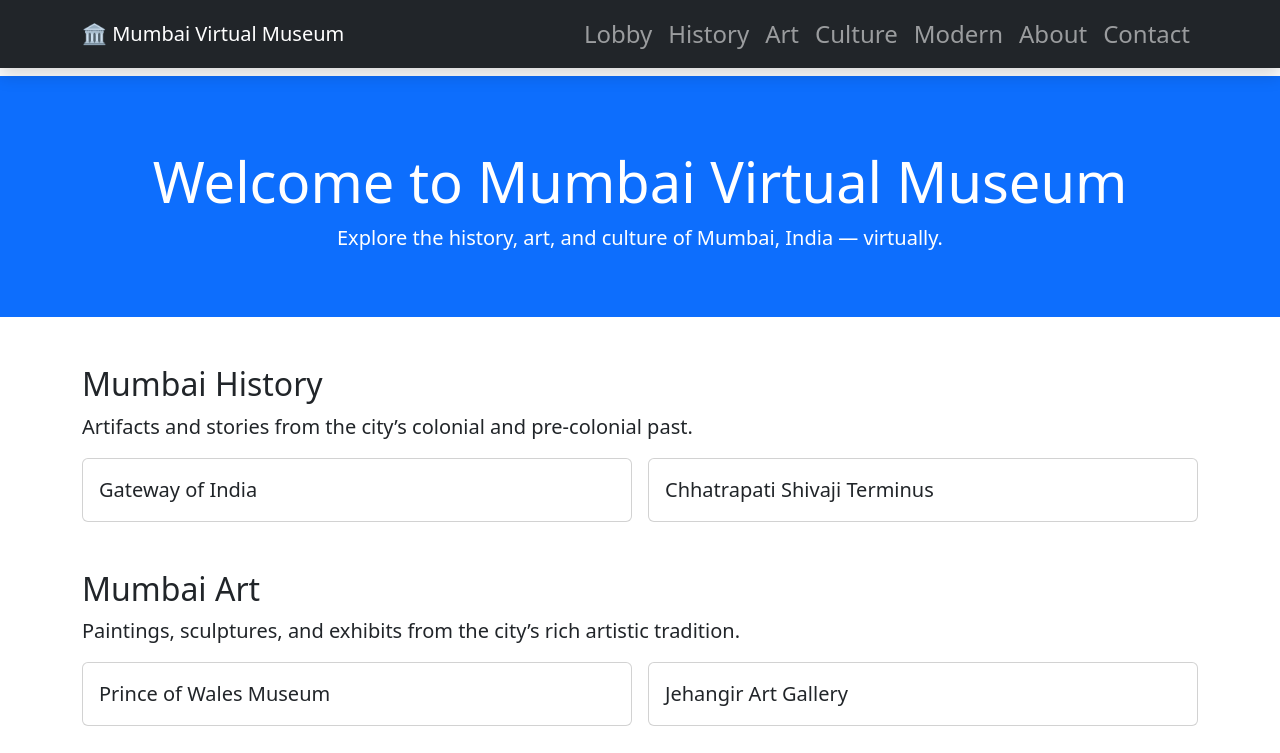
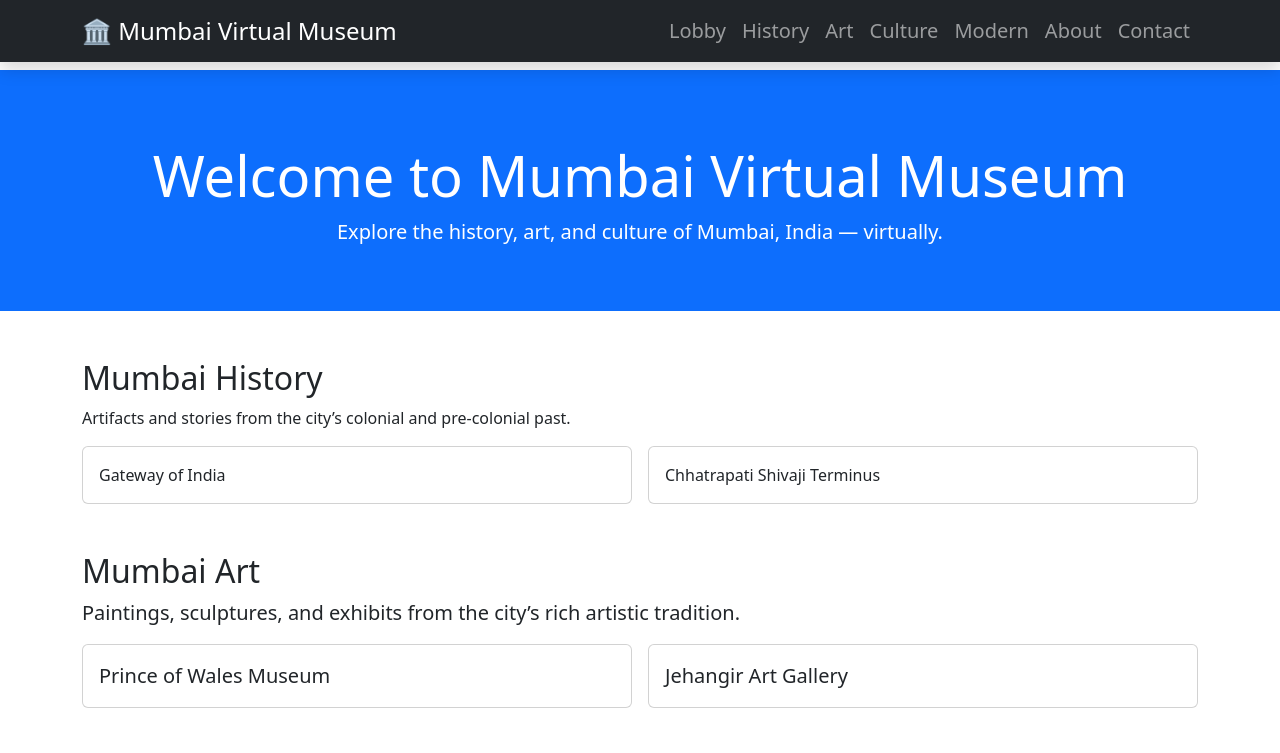
Before and after one commit to miteshsheth25/Mumbai_Virtual_Museum, a plain HTML site: page index.html in a window 1280 px wide. Shown: the top 753 px of the page. Drawn offline with nearby package versions, Linux system fonts and the light colour scheme.

Commit message:
Update index.html

```diff
--- a/index.html
+++ b/index.html
@@ -12,13 +12,13 @@
   <!-- Navbar -->
   <nav class="navbar navbar-expand-lg navbar-dark bg-dark sticky-top shadow ">
     <div class="container ">
-      <a class="navbar-brand d-flex align-items-center " href="#">
+      <a class="navbar-brand d-flex align-items-center fs-4" href="#">
         <span> 🏛️ Mumbai Virtual Museum</span>
       </a>
       <button class="navbar-toggler" type="button" data-bs-toggle="collapse" data-bs-target="#navbarNav">
         <span class="navbar-toggler-icon"></span>
       </button>
-      <div class="collapse navbar-collapse fs-4" id="navbarNav">
+      <div class="collapse navbar-collapse fs-5" id="navbarNav">
         <ul class="navbar-nav ms-auto mb-2 mb-lg-0">
           <li class="nav-item"><a class="nav-link" href="#lobby">Lobby</a></li>
           <li class="nav-item"><a class="nav-link" href="#history">History</a></li>
@@ -44,7 +44,7 @@
   <!-- Rooms -->
   <main class="container my-5">
     <!-- History -->
-    <section id="history" class="mb-5 fs-5">
+    <section id="history" class="mb-5 ">
       <h2>Mumbai History</h2>
       <p>Artifacts and stories from the city’s colonial and pre-colonial past.</p>
       <div class="row g-3 ">
```
